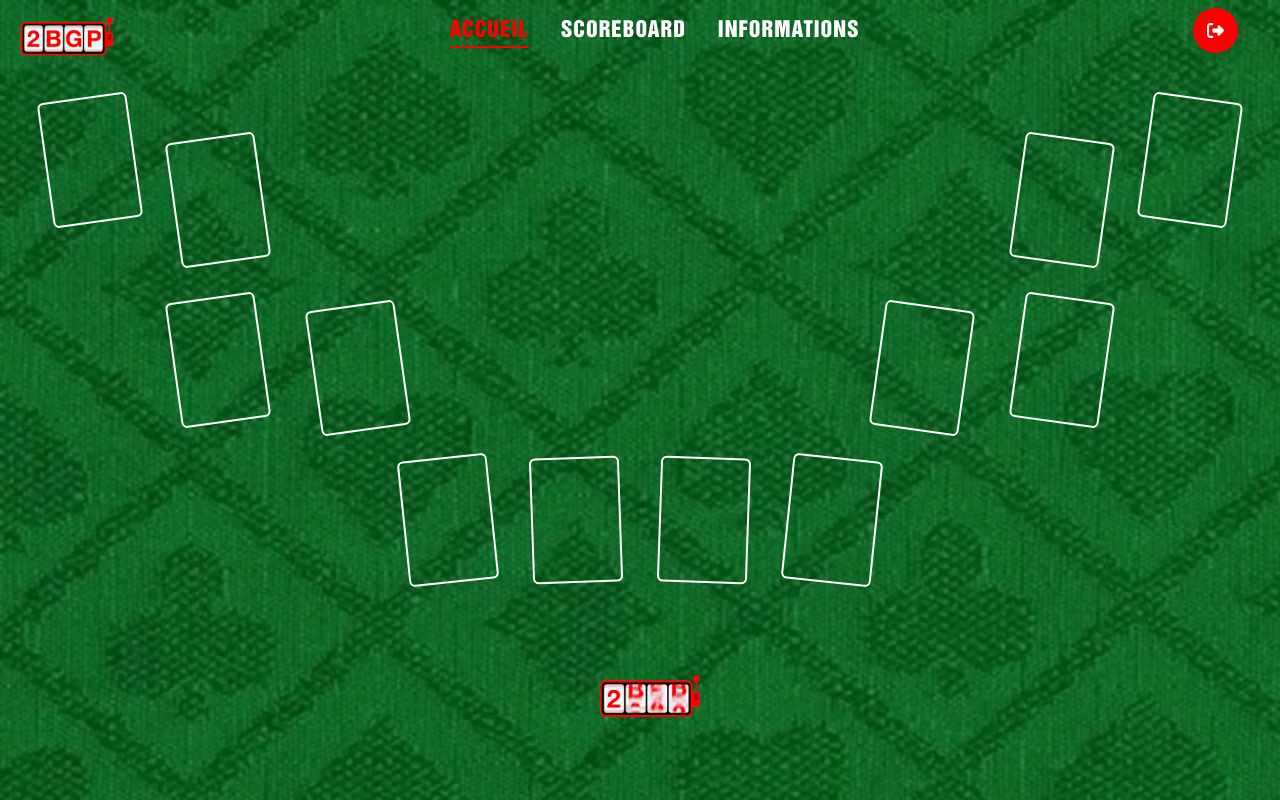
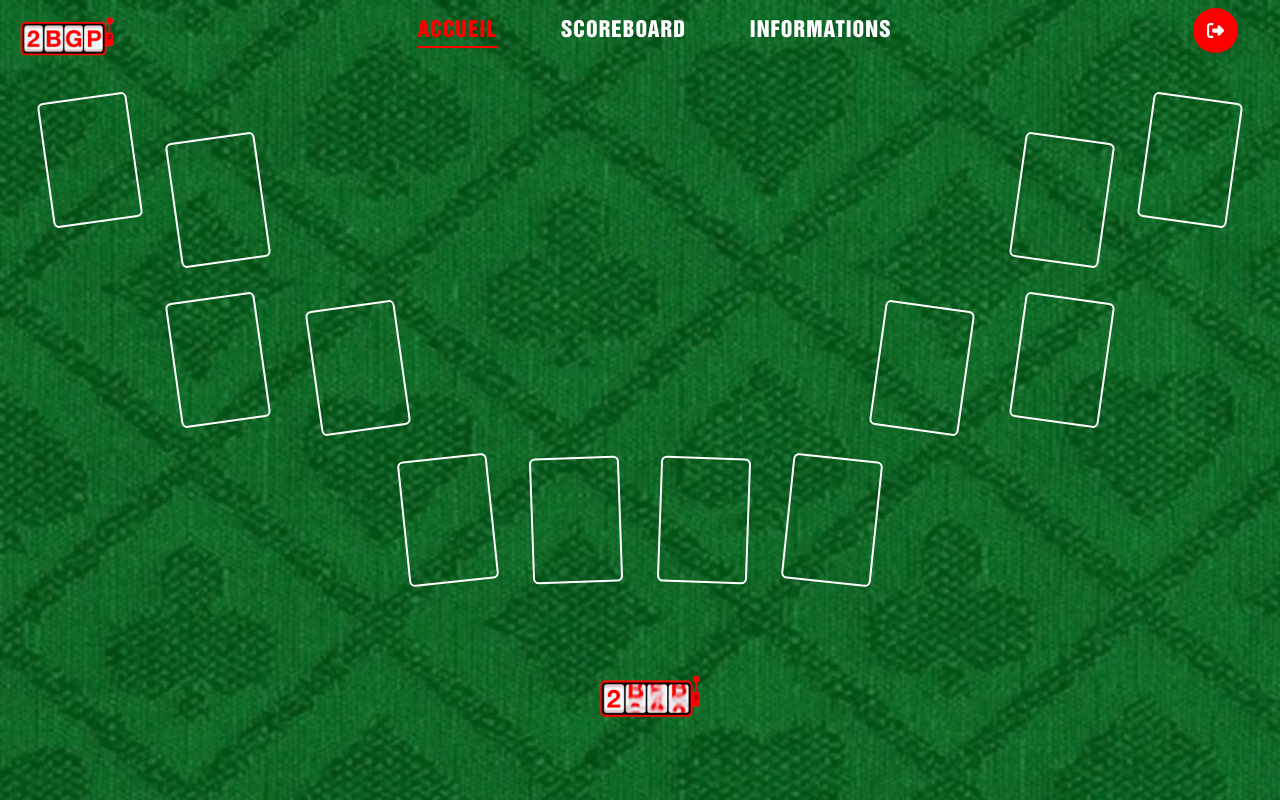
Before and after one commit to itsmrval/2bgp-ad, a React (Create React App) app in the folder frontend/: page / in a window 1280 px wide. Built offline with nearby package versions, Linux system fonts and the light colour scheme; no server answers; sample sign-in values are in the browser's storage; the HTML template or start-up script is replaced by a standard one.

Commit message:
fix(frontend) better animation for OK cards

```diff
--- a/frontend/src/assets/styles/header.css
+++ b/frontend/src/assets/styles/header.css
@@ -24,7 +24,7 @@
     align-items: center;
     padding: 1rem;
     text-transform: uppercase;
-    font-size: 1.50rem; /* Increased from 1rem to 1.25rem */
+    font-size: 1.50rem;
     font-weight: 700;
     letter-spacing: 1px;
     text-shadow: 1px 1px 2px rgba(0,0,0,0.1);
@@ -32,8 +32,8 @@
 
 .logo {
   position: relative;
-  width: 100px; /* Adjust based on your logo size */
-  height: 100px; /* Adjust based on your logo size */
+  width: 100px;
+  height: 100px;
 }
 
 .static-logo, .gif-logo {
@@ -66,26 +66,23 @@
 .main-nav ul {
     list-style: none;
     display: flex;
-    margin: 0;
     padding: 0;
 
 }
 
 .main-nav li {
-    margin-left: 1rem;
-    margin-right: 1rem;
+    margin-left: 2rem;
+    margin-right: 2rem;
     cursor: pointer;
     color: rgb(255, 255, 255);
-    font-size: 21px; /* Augmenté de 1.125rem à 1.5rem */
+    font-size: 21px;
     transition: color 0.3s ease;
 }
 
 .main-nav li b {
-    margin-left: 1rem;
-    margin-right: 1rem;
     cursor: pointer;
     color: rgb(0, 0, 0);
-    font-size: 21px; /* Augmenté de 1.125rem à 1.5rem */
+    font-size: 21px;
     transition: color 0.3s ease;
 
 }
@@ -95,7 +92,7 @@
 }
 
 .main-nav ul li.active {
-    color: #ff0000; /* Red color for active link */
+    color: #ff0000;
     font-weight: bold;
     position: relative;
 }
--- a/frontend/src/components/Test.jsx
+++ b/frontend/src/components/Test.jsx
@@ -23,12 +23,17 @@ const positions = [
 
 const BlackjackTable = ({ playedCards, completedLevels, nextLevelHid, hand }) => {
   const [animatedCards, setAnimatedCards] = useState(new Set());
+  const [visibleCards, setVisibleCards] = useState(new Set());
 
   useEffect(() => {
     completedLevels.forEach((card, index) => {
       setTimeout(() => {
+        setVisibleCards(prev => new Set([...prev, card.id]));
+      }, index * 200);
+
+      setTimeout(() => {
         setAnimatedCards(prev => new Set([...prev, card.id]));
-      }, index * 200);
+      }, index * 200 + 50);
     });
   }, [completedLevels]);
 
@@ -88,6 +93,7 @@ const BlackjackTable = ({ playedCards, completedLevels, nextLevelHid, hand }) =>
           const isNextLevel = index === expectedSlotForNextLevel;
 
           const isAnimated = card && animatedCards.has(card.id);
+          const isVisible = card && (visibleCards.has(card.id) || playedCard); // played cards should be visible immediately
           const rotation = position.rotation;
 
           return (
@@ -106,7 +112,7 @@ const BlackjackTable = ({ playedCards, completedLevels, nextLevelHid, hand }) =>
                 zIndex: isNextLevel ? 20 : (card ? 10 : 1),
               }}
             >
-              {card && (
+              {card && isVisible && (
                 <div
                   style={{
                     width: '100%',
@@ -130,8 +136,6 @@ const BlackjackTable = ({ playedCards, completedLevels, nextLevelHid, hand }) =>
     </>
   );
 };
-
-
 const CardWrapper = ({ card, style, onClick, animationDelay, showAnimation, isDisabled, isNextLevel }) => {
   const [isHovered, setIsHovered] = useState(false);
   const [shouldShow, setShouldShow] = useState(false);
```
